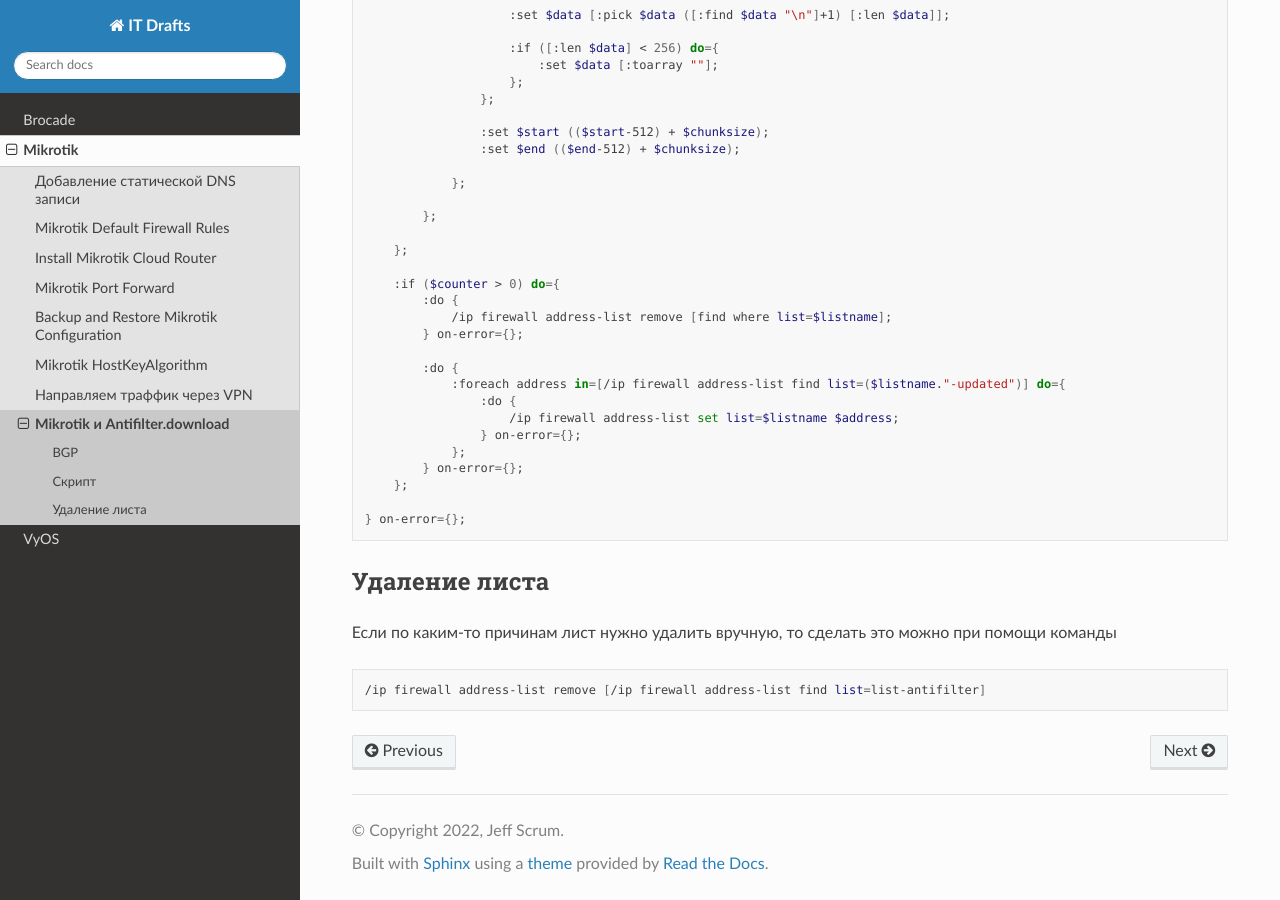
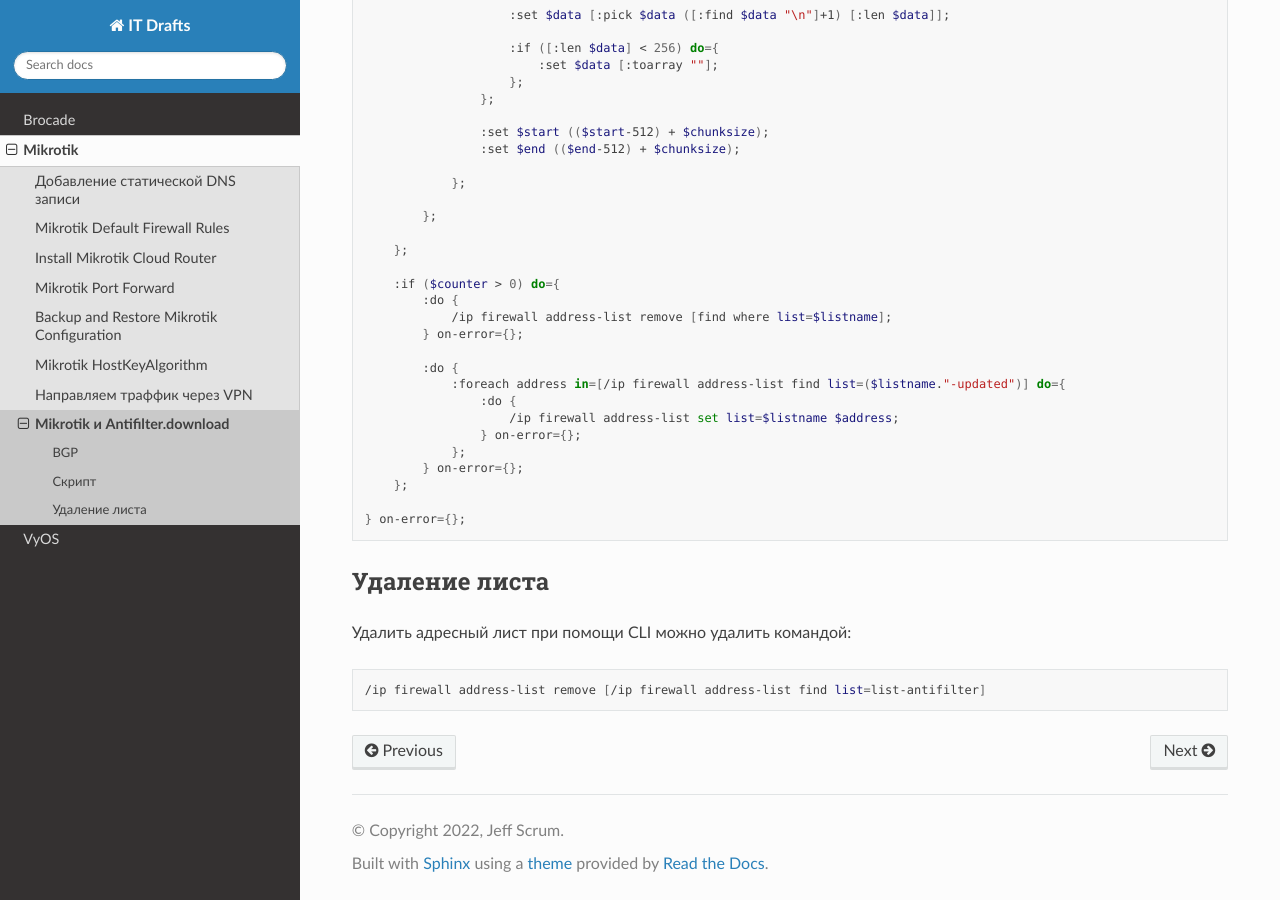
Before and after one commit to jeffscrum/jeffscrum.github.io, a Sphinx documentation site: the page built from source/mikrotik/mikrotik-antifilter-configure.rst, in a window 1280 px wide and 900 px high, scrolled down 1761 px. Built offline with Sphinx 7.4.7 and the Read the Docs theme 2.0.0, drawn with Linux system fonts in a browser that asks for light colours.

Commit message:
Update mikrotik-antifilter-configure.rst

```diff
--- a/source/mikrotik/mikrotik-antifilter-configure.rst
+++ b/source/mikrotik/mikrotik-antifilter-configure.rst
@@ -129,7 +129,7 @@ BGP
 Удаление листа
 --------------
 
-Если по каким-то причинам лист нужно удалить вручную, то сделать это можно при помощи команды
+Удалить адресный лист при помощи CLI можно удалить командой:
 
 .. code-block:: bash
 
```
